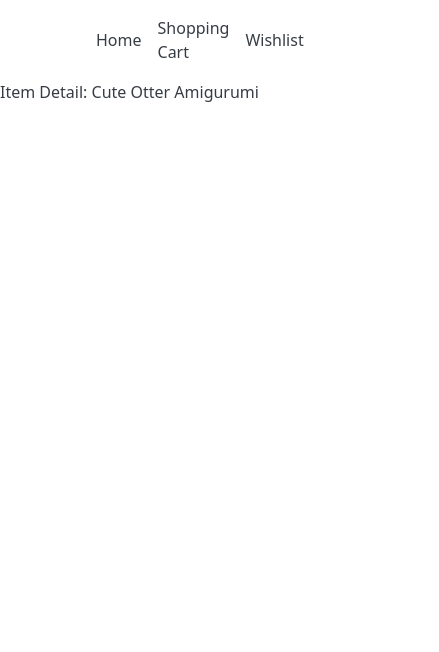
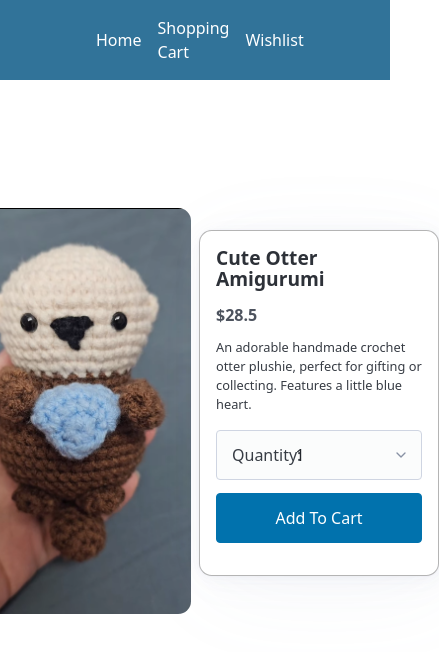
Before and after one commit to AlexLuo602/Crochet-Shopping-Website, a React (Vite) app in the folder frontend/: page /items/1 in a window 390 px wide. Shown: the top 652 px of the page, 439 px wide, since content can reach past the window. Built offline with nearby package versions, Linux system fonts and the light colour scheme.

Commit message:
Created most of item detail page

```diff
--- a/frontend/src/App.jsx
+++ b/frontend/src/App.jsx
@@ -1,4 +1,3 @@
-import { useState } from "react";
 import NavBar from "./components/NavBar";
 import Home from "./pages/Home";
 import { Routes, Route } from "react-router-dom";
@@ -7,7 +6,7 @@ import Search from "./pages/Search";
 import ShoppingCart from "./pages/Shopping Cart";
 import Wishlist from "./pages/Wishlist";
 import Categories from "./pages/categories";
-import ItemDetail from "./pages/ItemDetail";
+import ItemDetails from "./pages/ItemDetails";
 
 function App() {
 	return (
@@ -20,7 +19,7 @@ function App() {
 					<Route path="/shopping_cart" element={<ShoppingCart />} />
 					<Route path="/wishlist" element={<Wishlist />} />
 					<Route path="/categories" element={<Categories />} />
-					<Route path="/items/:id" element={<ItemDetail />} />
+					<Route path="/items/:id" element={<ItemDetails />} />
 				</Routes>
 			</main>
 		</>
--- a/frontend/src/components/NavBar.jsx
+++ b/frontend/src/components/NavBar.jsx
@@ -6,15 +6,21 @@ function Navbar() {
 		<nav className="navbar">
 			<ul>
 				<li>
-					<Link to="/">Home</Link>
+					<Link to="/">
+						<div>Home</div>
+					</Link>
 				</li>
 			</ul>
 			<ul>
 				<li>
-					<Link to="/shopping_cart">Shopping Cart</Link>
+					<Link to="/shopping_cart">
+						<div>Shopping Cart</div>
+					</Link>
 				</li>
 				<li>
-					<Link to="/wishlist">Wishlist</Link>
+					<Link to="/wishlist">
+						<div>Wishlist</div>
+					</Link>
 				</li>
 			</ul>
 		</nav>
--- a/frontend/src/css/Home.css
+++ b/frontend/src/css/Home.css
@@ -8,8 +8,8 @@
 }
 
 .content {
-	padding-left: 5rem;
-	padding-right: 5rem;
+	padding-left: 6rem;
+	padding-right: 6rem;
 }
 
 .title {
@@ -20,6 +20,7 @@
 	display: flex;
 	width: 40%;
 	margin: auto;
+	margin-bottom: -1rem;
 }
 
 .search input[type="submit"] {
@@ -43,6 +44,7 @@
 	display: flex;
 	margin: auto;
 	justify-content: center;
+	margin-bottom: 0.7rem;
 }
 
 .category {
--- /dev/null
+++ b/frontend/src/css/ItemDetails.css
@@ -0,0 +1,119 @@
+.item-details-content {
+	padding-left: 20rem;
+	padding-right: 20rem;
+	padding-top: 2rem;
+	padding-bottom: 1rem;
+	display: flex;
+	justify-content: center;
+}
+
+.image-details {
+	max-width: 25rem;
+	max-height: 35rem;
+	border-radius: 0.8rem;
+	margin-right: 1rem;
+	align-self: center;
+}
+
+.shopping-cart {
+	max-width: 25rem;
+	min-width: 25rem;
+	align-self: center;
+	border-radius: 0.8rem;
+	display: flex;
+	flex-direction: column;
+	justify-content: space-between;
+	border-color: #0000004b;
+	border-style: solid;
+	border-width: 0.01rem;
+	overflow: auto;
+}
+
+.item-price {
+	margin-bottom: 0.8rem;
+}
+
+.item-description {
+	margin-bottom: 1rem;
+}
+
+.drop-down {
+	margin-bottom: 5rem;
+	align-self: end;
+	align-items: end;
+}
+
+.select-quantity {
+	position: relative;
+}
+
+.quantity-overlay {
+	position: absolute;
+	top: 0;
+	left: 0;
+	right: 0;
+	bottom: 0;
+	display: flex;
+	flex-direction: column;
+	justify-content: center;
+	padding-left: 1rem;
+	padding-bottom: 1rem;
+	pointer-events: none;
+}
+
+.dropdown-button {
+	width: 100%;
+	padding: 0.75rem 1rem;
+	border: 1px solid var(--pico-form-element-border-color);
+	border-radius: var(--pico-border-radius);
+	background-color: var(--pico-background-color);
+	color: var(--pico-color);
+	/* cursor: pointer; */ /* Keeping cursor here, but removing for flex alignment */
+	display: flex;
+	justify-content: center; /* Change from space-between to center */
+	align-items: center;
+	box-sizing: border-box;
+}
+
+.add-to-cart {
+	margin-top: -0.2rem;
+	width: 4rem;
+}
+
+@media (max-width: 900px) {
+	.item-details-content {
+		padding-left: 10rem;
+		padding-right: 10rem;
+		padding-top: 7rem;
+		padding-bottom: 2rem;
+		display: flex;
+		justify-content: center;
+	}
+
+	.image-details {
+		max-width: 15rem;
+		max-height: fit-content;
+		align-self: center;
+		border-radius: 0.8rem;
+		margin-right: 0.5rem;
+	}
+
+	.shopping-cart {
+		max-width: 15rem;
+		min-width: 15rem;
+		font-size: 0.8rem;
+		overflow: hidden;
+	}
+
+	.shopping-cart h1 {
+		font-size: 1.2rem;
+	}
+
+	.shopping-cart h4 {
+		font-size: 1rem;
+	}
+
+	.quantity-overlay {
+		font-size: 16px;
+	}
+}
--- a/frontend/src/css/NavBar.css
+++ b/frontend/src/css/NavBar.css
@@ -1,8 +1,17 @@
 .navbar {
 	padding-left: 6rem;
 	padding-right: 6rem;
+	background-color: rgba(9, 88, 133, 0.836);
+	margin-bottom: 1rem;
+	font-weight: bolder;
 }
 
 .navbar a {
 	--pico-color: var(--pico-color);
 }
+
+@media (prefers-color-scheme: light) {
+	.navbar div {
+		color: white;
+	}
+}
--- a/frontend/src/main.jsx
+++ b/frontend/src/main.jsx
@@ -1,6 +1,5 @@
 import { StrictMode } from "react";
 import { createRoot } from "react-dom/client";
-import "./css/index.css";
 import { BrowserRouter } from "react-router-dom";
 import App from "./App.jsx";
 
--- a/frontend/src/pages/ItemDetail.jsx
+++ /dev/null
@@ -1,44 +0,0 @@
-import { useParams } from "react-router-dom";
-import { useState, useEffect } from "react";
-import { MOCK_DATA_JSON_STRING } from "../assets/mock_data";
-
-function ItemDetail() {
-	const { id } = useParams();
-	const [item, setItem] = useState();
-
-	useEffect(() => {
-		const findItem = () => {
-			try {
-				const parsedData = JSON.parse(MOCK_DATA_JSON_STRING);
-				const itemInstances = parsedData.map((itemJson) => {
-					return {
-						id: itemJson.id,
-						title: itemJson.title,
-						category: itemJson.category,
-						description: itemJson.description,
-						price: itemJson.price,
-						imageUrl: itemJson.imageUrl,
-					};
-				});
-
-				const foundItem = itemInstances.find(
-					(item) => item.id === parseInt(id)
-				);
-
-				if (foundItem) {
-					setItem(foundItem);
-				} else {
-					console.error(`Item with ID "${id}" not found.`);
-				}
-			} catch (e) {
-				console.error(`Unexpected error thrown! ${e}`);
-			}
-		};
-
-		findItem();
-	}, [id]);
-
-	return item && <div>Item Detail: {item.title}</div>;
-}
-
-export default ItemDetail;
--- /dev/null
+++ b/frontend/src/pages/ItemDetails.jsx
@@ -0,0 +1,87 @@
+import { useParams } from "react-router-dom";
+import { useState, useEffect } from "react";
+import { MOCK_DATA_JSON_STRING } from "../assets/mock_data";
+import "../css/ItemDetails.css";
+
+function ItemDetails() {
+	const { id } = useParams();
+	const [item, setItem] = useState();
+
+	useEffect(() => {
+		const findItem = () => {
+			try {
+				const parsedData = JSON.parse(MOCK_DATA_JSON_STRING);
+				const itemInstances = parsedData.map((itemJson) => {
+					return {
+						id: itemJson.id,
+						title: itemJson.title,
+						category: itemJson.category,
+						description: itemJson.description,
+						price: itemJson.price,
+						imageUrl: itemJson.imageUrl,
+					};
+				});
+
+				const foundItem = itemInstances.find(
+					(item) => item.id === parseInt(id)
+				);
+
+				if (foundItem) {
+					setItem(foundItem);
+				} else {
+					console.error(`Item with ID "${id}" not found.`);
+				}
+			} catch (e) {
+				console.error(`Unexpected error thrown! ${e}`);
+			}
+		};
+
+		findItem();
+	}, [id]);
+
+	if (!item) return <></>;
+
+	return (
+		<main className="item-details-content">
+			<img className="image-details" src={item.imageUrl} alt={Image.title} />
+			<div className="item-details"></div>
+			<article className="shopping-cart">
+				<h1>{item.title}</h1>
+				<h4 className="item-price">${item.price}</h4>
+				<div className="item-description">{item.description}</div>
+				<div>
+					<form class-name="drop-down">
+						<div className="select-quantity">
+							<select
+								className="drop-down-button"
+								name="select"
+								aria-label="Select"
+								required
+							>
+								<option>
+									&nbsp; &nbsp; &nbsp; &nbsp; &nbsp; &nbsp; &nbsp; &nbsp;1
+								</option>
+								<option>
+									&nbsp; &nbsp; &nbsp; &nbsp; &nbsp; &nbsp; &nbsp; &nbsp;2
+								</option>
+								<option>
+									&nbsp; &nbsp; &nbsp; &nbsp; &nbsp; &nbsp; &nbsp; &nbsp;3
+								</option>
+								<option>
+									&nbsp; &nbsp; &nbsp; &nbsp; &nbsp; &nbsp; &nbsp; &nbsp;4
+								</option>
+								<option>
+									&nbsp; &nbsp; &nbsp; &nbsp; &nbsp; &nbsp; &nbsp; &nbsp;5
+								</option>
+							</select>
+							<div className="quantity-overlay">Quantity: </div>
+						</div>
+						<input className="add-to-cart" type="submit" value="Add To Cart" />
+					</form>
+				</div>
+			</article>
+		</main>
+	);
+}
+
+export default ItemDetails;
```
Also changed, not shown: frontend/src/css/App.css (deleted), frontend/src/css/index.css (deleted).
